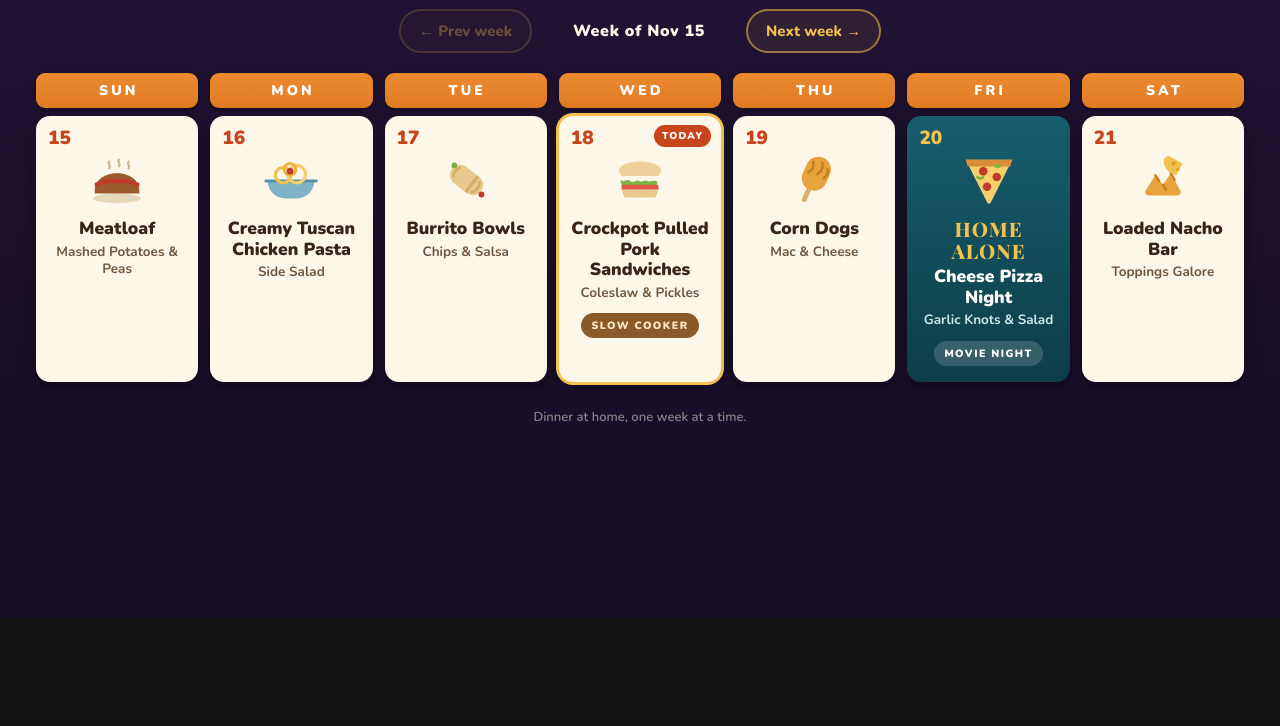
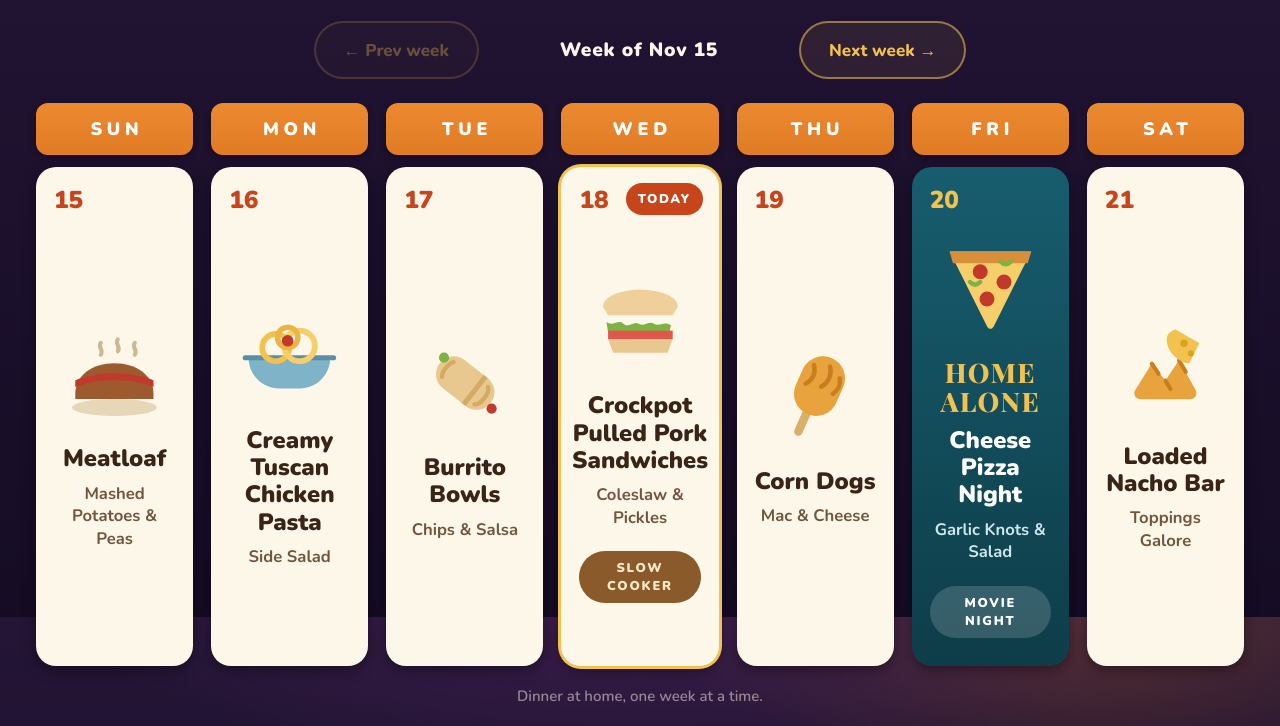
Before and after one commit to loop9-remixd/atenocrumbs, a plain HTML site: page index.html in a window 1280 px wide. Shown: the part 183-909 px from the top of the page. Before the commit the page ends 800 px from the top, so only its background shows below. Drawn offline with nearby package versions, Linux system fonts and the light colour scheme.

Commit message:
Scale meal plan up for Dakboard: fill full viewport height, taller cards, bigger text and icons on wide screens

```diff
--- a/index.html
+++ b/index.html
@@ -227,6 +227,57 @@
         .modal li { font-size: 16px; }
       }
       footer { text-align: center; color: rgba(253,247,234,.5); font-size: 13px; font-weight: 600; margin-top: 26px; }
+
+      /* ---------- Dakboard / large landscape screens: fill the full viewport ---------- */
+      /* On wide screens the week stretches to fill the whole height instead of
+         sitting in the top third, and type/icons scale up with the viewport.
+         The tablet and phone layouts below 1081px are unchanged. */
+      @media (min-width: 1081px) {
+        .wrap {
+          max-width: 1760px; width: 100%;
+          min-height: 100dvh;
+          display: flex; flex-direction: column; justify-content: center;
+          padding: 24px 36px 20px;
+        }
+        header { padding: 6px 8px 2px; }
+        .leaf { width: 72px; height: 72px; top: 2px; }
+        h1 { font-size: clamp(52px, 4.6vw, 92px); }
+        .week-range { font-size: clamp(18px, 1.5vw, 28px); margin-top: 10px; }
+        .hint { font-size: clamp(17px, 1.25vw, 24px); margin-top: 12px; }
+        .week-nav { margin: 22px 0 24px; gap: 20px; }
+        .week-nav button { font-size: clamp(17px, 1.3vw, 24px); padding: 14px 28px; min-height: 58px; }
+        .week-nav .wk-label { font-size: clamp(19px, 1.5vw, 28px); min-width: 280px; }
+        main { flex: 1 1 auto; display: flex; min-height: 0; }
+        .week-grid { flex: 1; width: 100%; gap: 18px; }
+        .day { gap: 12px; min-height: 0; }
+        .dow {
+          font-size: clamp(18px, 1.4vw, 26px);
+          padding: 14px 6px; border-radius: 12px;
+          letter-spacing: .26em; text-indent: .26em;
+        }
+        .card {
+          padding: 58px 18px 28px; border-radius: 20px; gap: 10px;
+          justify-content: center;
+        }
+        .card .date-num { font-size: clamp(24px, 1.9vw, 36px); top: 16px; left: 18px; }
+        .card .icon {
+          width: clamp(96px, 8.5vw, 156px); height: clamp(96px, 8.5vw, 156px);
+          margin: 6px 0 8px;
+        }
+        .card .meal { font-size: clamp(22px, 1.85vw, 34px); line-height: 1.15; }
+        .card .side { font-size: clamp(16px, 1.3vw, 24px); line-height: 1.35; }
+        .card.movie .movie-name { font-size: clamp(26px, 2.1vw, 38px); }
+        .card.feast .feast-label { font-size: clamp(20px, 1.6vw, 28px); }
+        .pill { font-size: clamp(12px, 1vw, 17px); padding: 8px 14px; margin-top: 12px; }
+        .today-badge { font-size: clamp(12px, 1vw, 17px); padding: 7px 12px; top: 16px; right: 16px; }
+        footer { font-size: clamp(15px, 1.1vw, 20px); margin-top: 20px; }
+      }
+      /* Give the cards real height on taller displays so the grid — not empty
+         background — takes up the lower half of the screen. The flex stretch
+         above already fills the space; this guards shorter content weeks. */
+      @media (min-width: 1081px) and (min-height: 700px) {
+        .card { min-height: 44vh; }
+      }
     </style>
   </head>
   <body>
```
